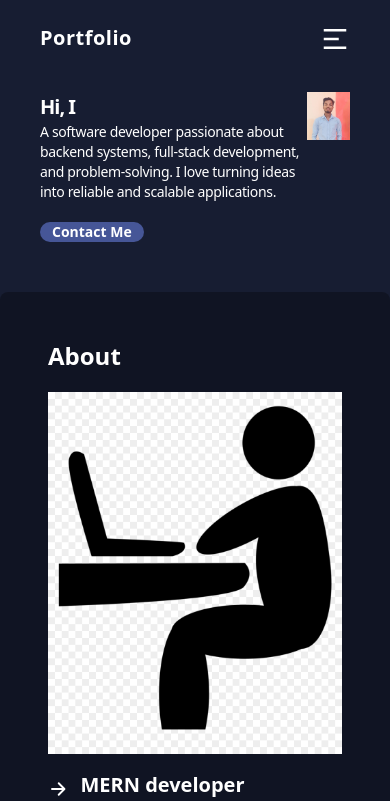
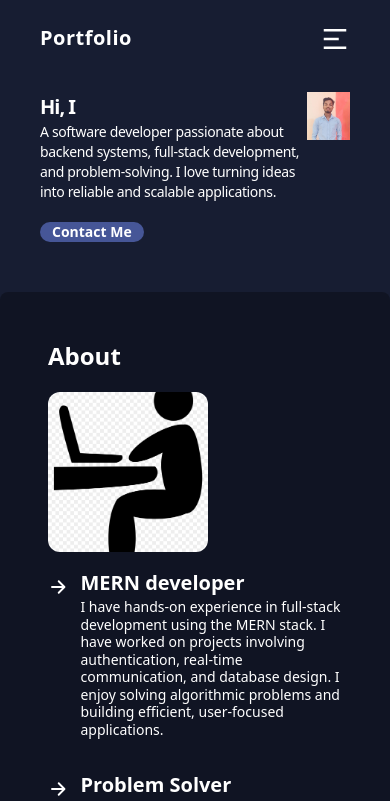
Before and after one commit to PrinceSingh786/Portfolio01, a React (Vite) app: page / in a window 390 px wide. Shown: the top 801 px of the page. Built offline with nearby package versions, Linux system fonts and the light colour scheme.

Commit message:
Enhance About section image responsiveness
Updated image styling for responsive design.

```diff
--- a/src/Components/About/About.jsx
+++ b/src/Components/About/About.jsx
@@ -10,7 +10,12 @@ const About = () => {
       <div>
         <h2 className="text-2xl md:text-4xl font-bold">About</h2>
         <div className="md:flex flex-wrap flex-col md:flex-row items-center">
-          <img className="md:h-80 mr-12 mt-5" src={AboutImg} alt="About img" />
+          <img className="md:h-80 mr-12 mt-5 w-40 h-40
+    sm:w-56 sm:h-56
+    md:w-72 md:h-72
+    lg:w-80 lg:h-80
+    object-cover
+    rounded-xl" src={AboutImg} alt="About img" />
 
           <ul>
             <div className="flex gap-3 py-4">
```
